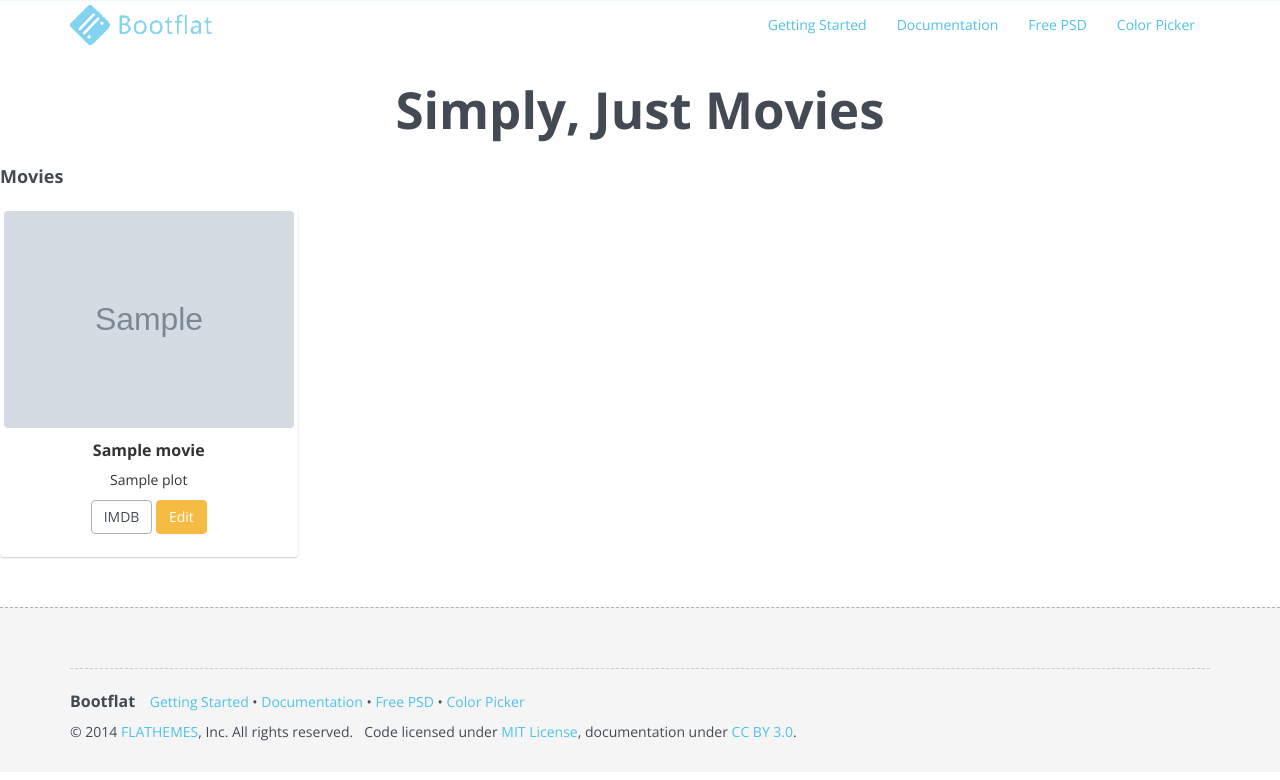
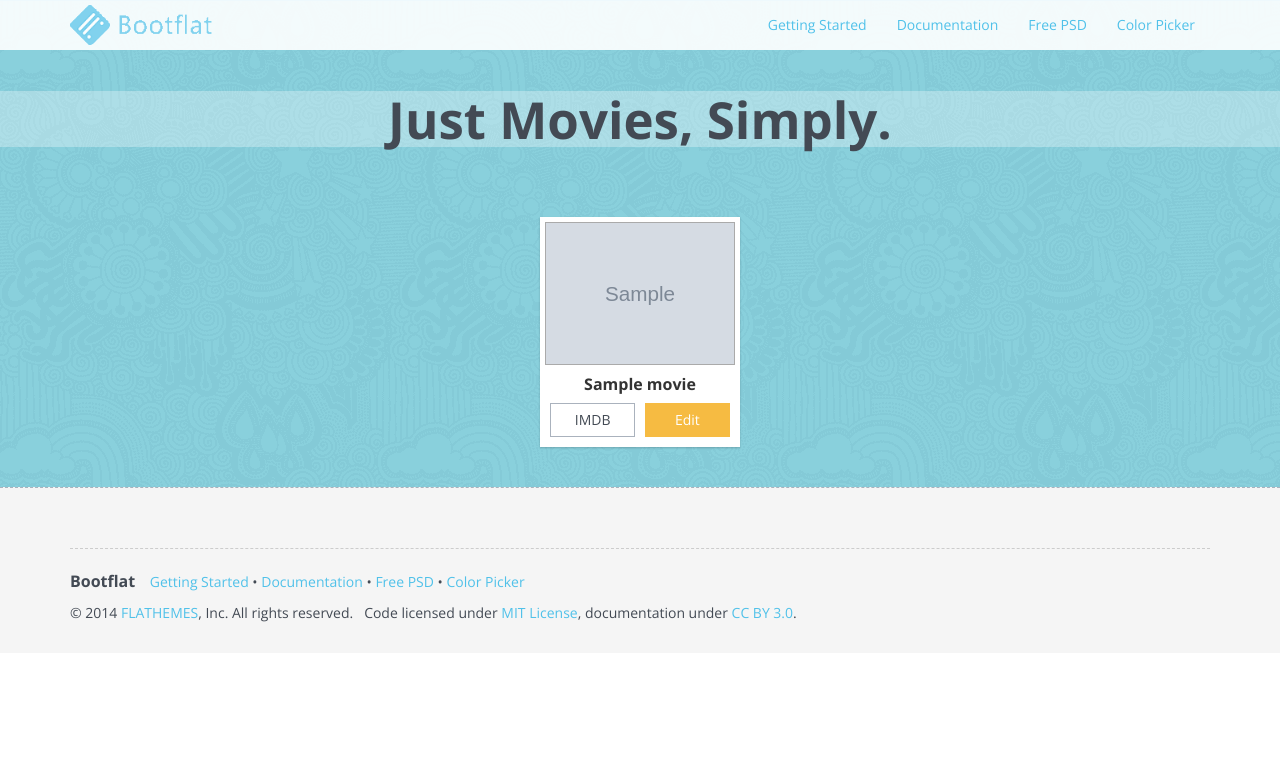
Before and after one commit to shashwatblack/justmovies, a Django app: template templates/justmovies/index.html in a window 1280 px wide. Shown: the top 780 px of the page. Run offline with Django 3.2, Linux system fonts and the light colour scheme; the template is opened without the code that fills it: most values are stand-ins (such as "Sample title", 1, 10 or a date in 2020); grey boxes marked "Sample" are stand-in pictures.

Commit message:
Style updates in movie thumbnails.

```diff
--- a/static/css/styles.css
+++ b/static/css/styles.css
@@ -1,7 +1,61 @@
 .home {
-	background: none;
+    background: none;
 }
 
 .index {
-	min-height: auto;
+    min-height: auto;
+    margin-top: 40px;
+    margin-bottom: 40px;
+    background-color: rgba(255, 255, 255, 0.3);
 }
+
+.index h1 {
+    margin: 0;
+    text-align: left;
+    text-align: center;
+}
+
+.movies-container {
+    display: flex;
+    flex-wrap: wrap;
+    justify-content: space-around;
+}
+
+.movies-container .movie {
+    width: 200px;
+}
+
+.movies-container .movie .thumbnail {
+    padding: 5px;
+    border-radius: 0;
+    height: calc(100% - 20px);
+    display: flex;
+    flex-direction: column;
+    justify-content: space-between;
+}
+
+.movies-container .movie .thumbnail .caption > h3 {
+    line-height: 2rem;
+    margin: 0;
+}
+
+.movies-container .movie .thumbnail .poster {
+    border: 1px solid #aaa;
+}
+
+.movies-container .movie .thumbnail .btn {
+    width: 85px;
+    margin-bottom: 5px;
+}
+
+.movies-container .movie .thumbnail .btn:first-child {
+    margin-right: 3px;
+}
+
+.movies-container .movie .thumbnail .btn:last-child {
+    margin-left: 3px;
+}
+
+.flat {
+    border-radius: 0 !important;
+}
--- a/templates/justmovies/index.html
+++ b/templates/justmovies/index.html
@@ -20,7 +20,7 @@
     <link rel="stylesheet" href="{% static "css/styles.css" %}">
   </head>
   <body class="home">
-    <div class="docs-header header--noBackground">
+    <div class="docs-header">
       <!--nav-->
       <nav class="navbar navbar-default navbar-custom" role="navigation">
         <div class="container">
@@ -45,24 +45,25 @@
       </nav>
       <!--index-->
       <div class="index">
-        <h1>Simply, Just Movies</h1>
+        <div class="container">
+          <h1>Just Movies, Simply.</h1>
+        </div>
       </div>
       <!-- Movies ================================================== -->
-      <div class="example">
-        <h2 class="example-title">Movies</h2>
-        <div class="row">
+      <div class="container example">
+        <h2 class="filters"><!-- Filters go here --></h2>
+        <div class="movies-container">
           {% for movie in movies %}
-            <div class="col-sm-6 col-md-3">
+            <div class="movie">
               <div class="thumbnail">
-                <img class="img-rounded" src="{{movie.poster}}" >
+                <img class="poster" src="{{movie.poster}}" >
                 <div class="caption text-center">
-                  <h3>{{movie.name}}</h3>
-                  <p>{{movie.plot}}</p>
-                  <p>
-                    <a href="https://www.imdb.com/title/{{movie.imdb_id}}"
-                       class="btn btn-default" role="button">IMDB</a>
-                    <a href="#" class="btn btn-warning" role="button">Edit</a>
-                  </p>
+                  <h3>{{movie.title}}</h3>
+                </div>
+                <div class="text-center">
+                  <a href="https://www.imdb.com/title/{{movie.imdb_id}}"
+                     class="btn btn-default flat" role="button">IMDB</a>
+                  <a href="#" class="btn btn-warning flat" role="button">Edit</a>
                 </div>
               </div>
             </div>
```
